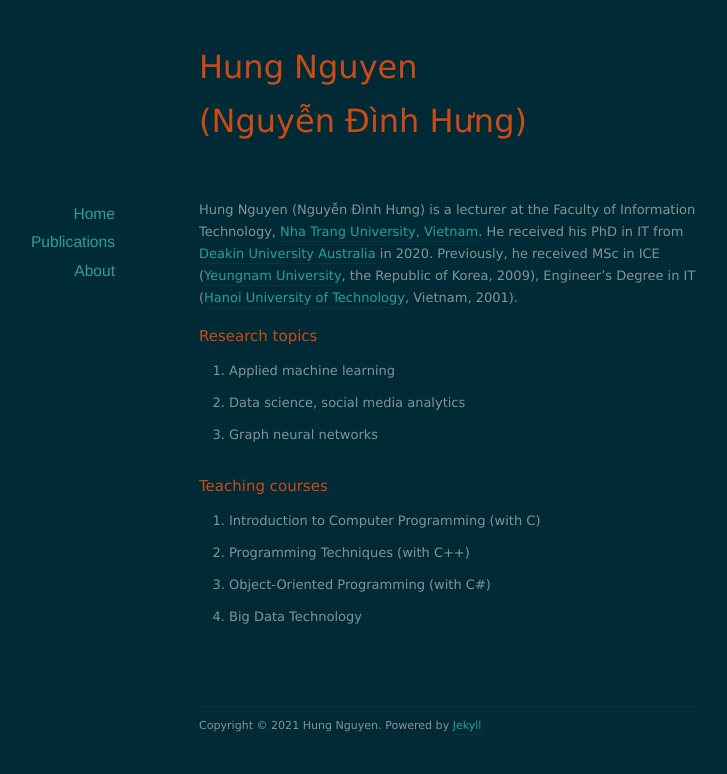
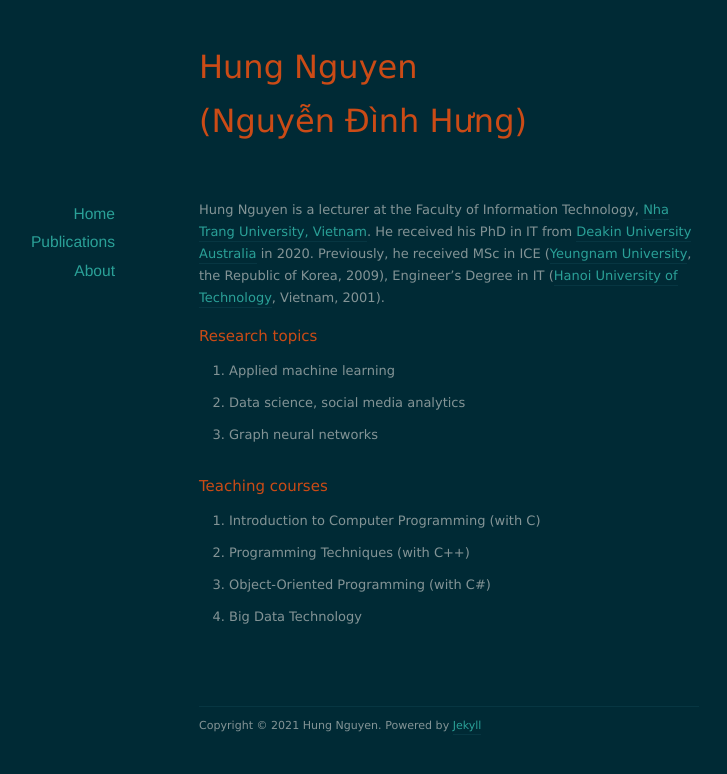
Before and after one commit to nd-hung/nd-hung.github.io, a Jekyll site: the page built from about/index.markdown, in a window 1280 px wide. Shown: the top 774 px of the page, without its empty margins (191-918 px from the left). Built offline with Jekyll 4.4.1, drawn with Linux system fonts in a browser that asks for light colours; nearby versions of some CDN libraries.

Commit message:
Update index.markdown

```diff
--- a/about/index.markdown
+++ b/about/index.markdown
@@ -3,7 +3,7 @@ layout: default
 title: About
 ---
 
-Hung Nguyen (Nguyễn Đình Hưng) is a lecturer at the Faculty of Information Technology, [Nha Trang University, Vietnam](http://ntu.edu.vn). He received his PhD in IT from [Deakin University Australia](https://www.deakin.edu.au) in 2020. Previously, he received MSc in ICE ([Yeungnam University](http://www.yu.ac.kr), the Republic of Korea, 2009), Engineer's Degree in IT ([Hanoi University of Technology](https://hust.edu.vn/), Vietnam, 2001).
+Hung Nguyen is a lecturer at the Faculty of Information Technology, [Nha Trang University, Vietnam](http://ntu.edu.vn). He received his PhD in IT from [Deakin University Australia](https://www.deakin.edu.au) in 2020. Previously, he received MSc in ICE ([Yeungnam University](http://www.yu.ac.kr), the Republic of Korea, 2009), Engineer's Degree in IT ([Hanoi University of Technology](https://hust.edu.vn/), Vietnam, 2001).
 
 ## Research topics
 - Applied machine learning
```
